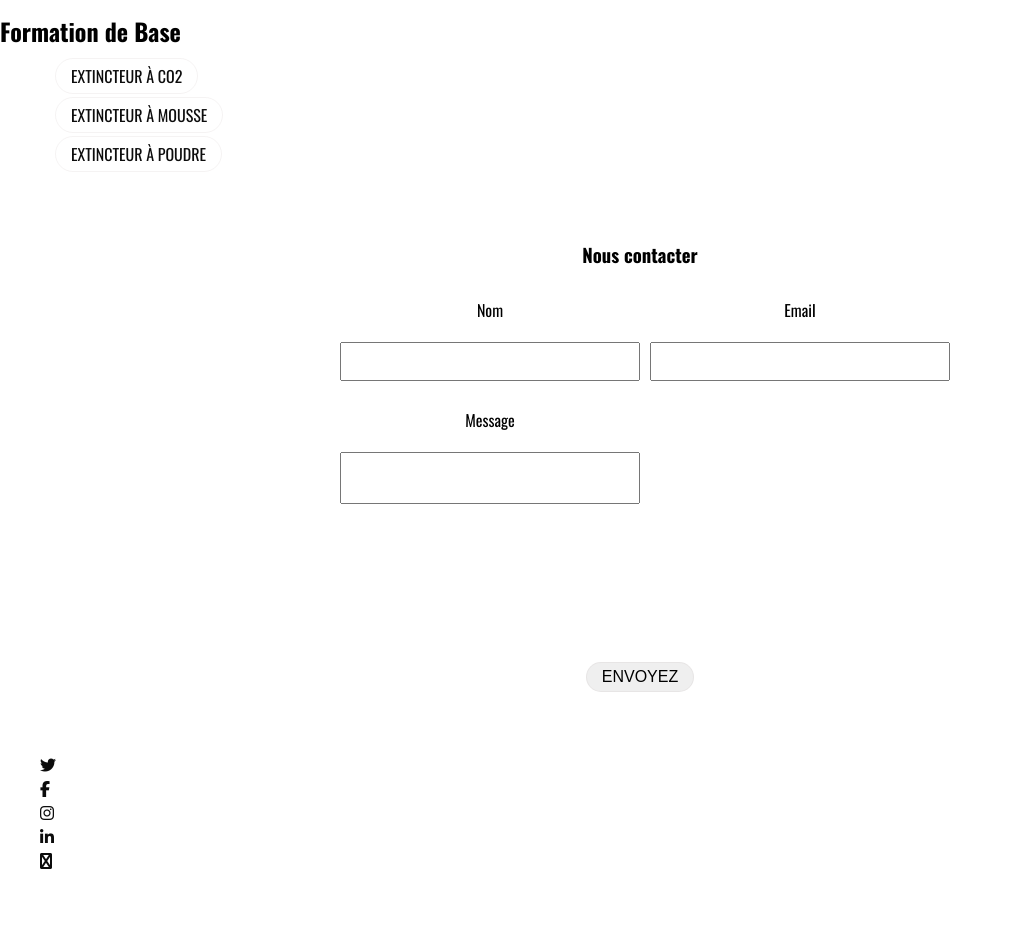
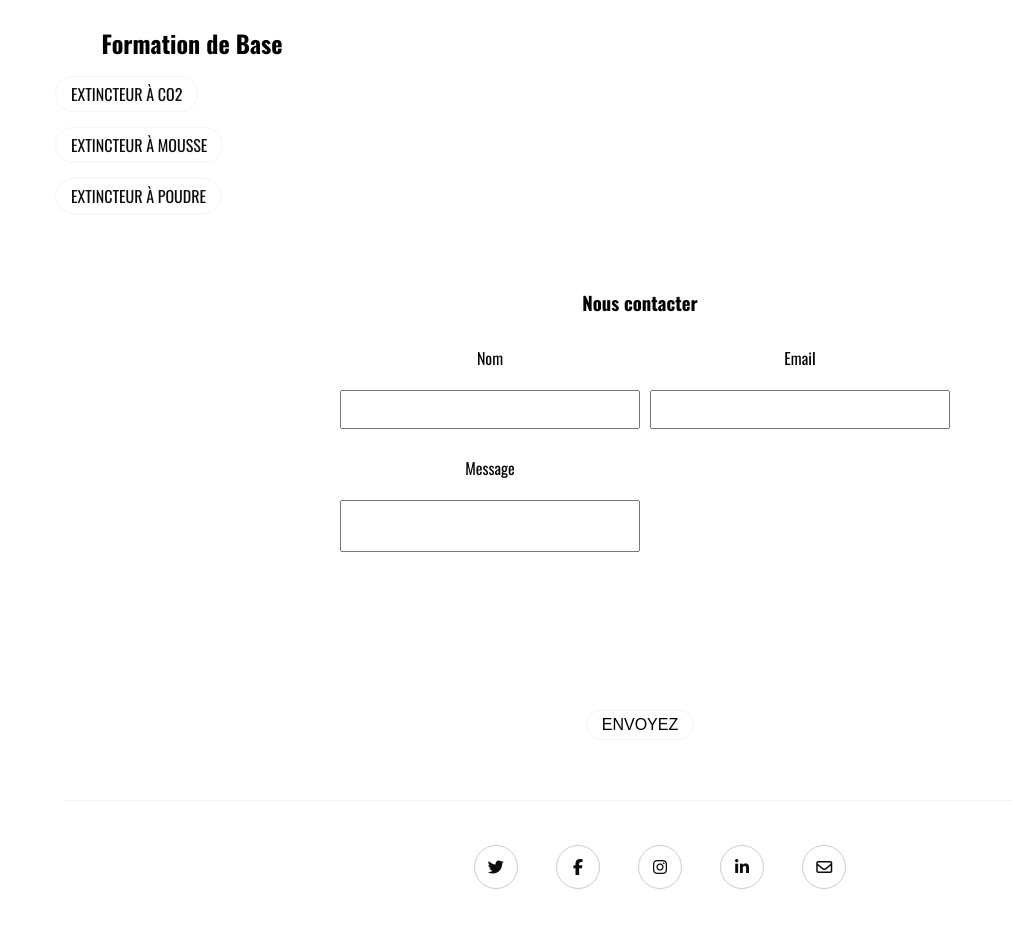
Before and after one commit to babiraagel/centre-de-securit-, a plain HTML site: page index.html in a window 1280 px wide. Shown: the part 420-1348 px from the top of the page, without its empty margins (0-1012 px from the left). Before the commit the page ends 1292 px from the top, so only its background shows below. Drawn offline with Linux system fonts and the light colour scheme.

Commit message:
cs ameliorée

```diff
--- a/index.html
+++ b/index.html
@@ -8,6 +8,9 @@
     <link
       rel="stylesheet"
       href="https://cdnjs.cloudflare.com/ajax/libs/font-awesome/6.5.2/css/all.min.css"
+      integrity="sha512-SnH5WK+bZxgPHs44uWIX+LLJAJ9/2PkPKZ5QiAj6Ta86w+fsb2TkcmfRyVX3pBnMFcV7oQPJkl9QevSCWr3W6A=="
+      crossorigin="anonymous"
+      referrerpolicy="no-referrer"
     />
 
     <link rel="stylesheet" href="style.css" />
@@ -41,7 +44,7 @@
           <a href="#" class="button">en savoir plus</a>
         </div>
       </div>
-      <div class="image principale"></div>
+      <div class="image-principale"></div>
     </header>
     <section class="section">
       <div class="text">
@@ -52,9 +55,11 @@
           <li><a href="#" class="button">extincteur à poudre</a></li>
         </ul>
       </div>
-      <div class="img-CO2"></div>
-      <div class="img-mousse"></div>
-      <div class="img-poudre"></div>
+      <div class="section-pic">
+        <div class="img-CO2"></div>
+        <div class="img-mousse"></div>
+        <div class="img-poudre"></div>
+      </div>
     </section>
     <section class="section-1">
       <h3>Nous contacter</h3>
@@ -70,7 +75,7 @@
           </div>
           <div>
             <label for="message">Message</label>
-            <textarea name="message" id="message"></textarea>
+            <textarea id="message"></textarea>
           </div>
         </div>
         <input type="submit" class="button" value="envoyez" />
@@ -91,7 +96,7 @@
           <a href="#"><i class="fab fa-linkedin-in"></i></a>
         </li>
         <li>
-          <a href="#"><i class="fab fa-envelope"></i></a>
+          <a href="#"><i class="fa-regular fa-envelope"></i></a>
         </li>
       </ul>
     </footer>
--- a/style.css
+++ b/style.css
@@ -40,6 +40,7 @@ header {
 }
 header p {
     margin-bottom: 20px;
+
 }
 .container {
     padding: 15px;
@@ -55,8 +56,10 @@ h1 {
 .button {
     border: 1px solid rgba(182, 175, 175, 0.144);
     padding: 5px 15px;
+    background: transparent;
     border-radius: 50px;
     font-size: 1rem;
+    display: inline-block;
     text-transform: uppercase;
     font-weight: 400;
     cursor: pointer;
@@ -67,6 +70,13 @@ h1 {
 .button:hover {
     background: rgba(60, 60, 173, 0.842);
     color: whitesmoke;
+}
+.image-principale {
+    background: url(./img/cs.jpg) center/cover;
+}
+.image-principale img {
+
+    height: 100%;
 }
 .section li {
     margin: 15px;
@@ -79,8 +89,10 @@ h1 {
 .text {
     width: 100%;
     display: block;
-    align-items: center;
     margin: 0 auto;
+}
+.text h2 {
+    text-align: center;
 }
 
 .section-1 {
@@ -117,3 +129,39 @@ input[type=text], textarea {
     margin: 20px 0px 40px;
     padding: 10px;
 }
+footer::before {
+    content: "";
+    height: 1px;
+    width: 90%;
+    background: rgba(0, 0, 0, 0.055);
+    position: absolute;
+    top: 0;
+    left: 50%;
+    transform: translateX(-50%);
+}
+
+footer ul {
+    display: flex;
+    justify-content: space-between;
+    margin: 0 auto;
+    width: 33%;
+
+}
+
+footer  {
+
+    padding: 40px 0 70px;
+    position: relative;
+}
+footer a {
+    border: 1px solid #ccc;
+    width: 44px;
+    height: 44px;
+    border-radius: 50px;
+    display: inline-block;
+    display: flex;
+    justify-content: center;
+    align-items: center;
+    margin: 5px;
+    transition: 0.2s;
+}
```
Also changed, not shown: 3 other files.
